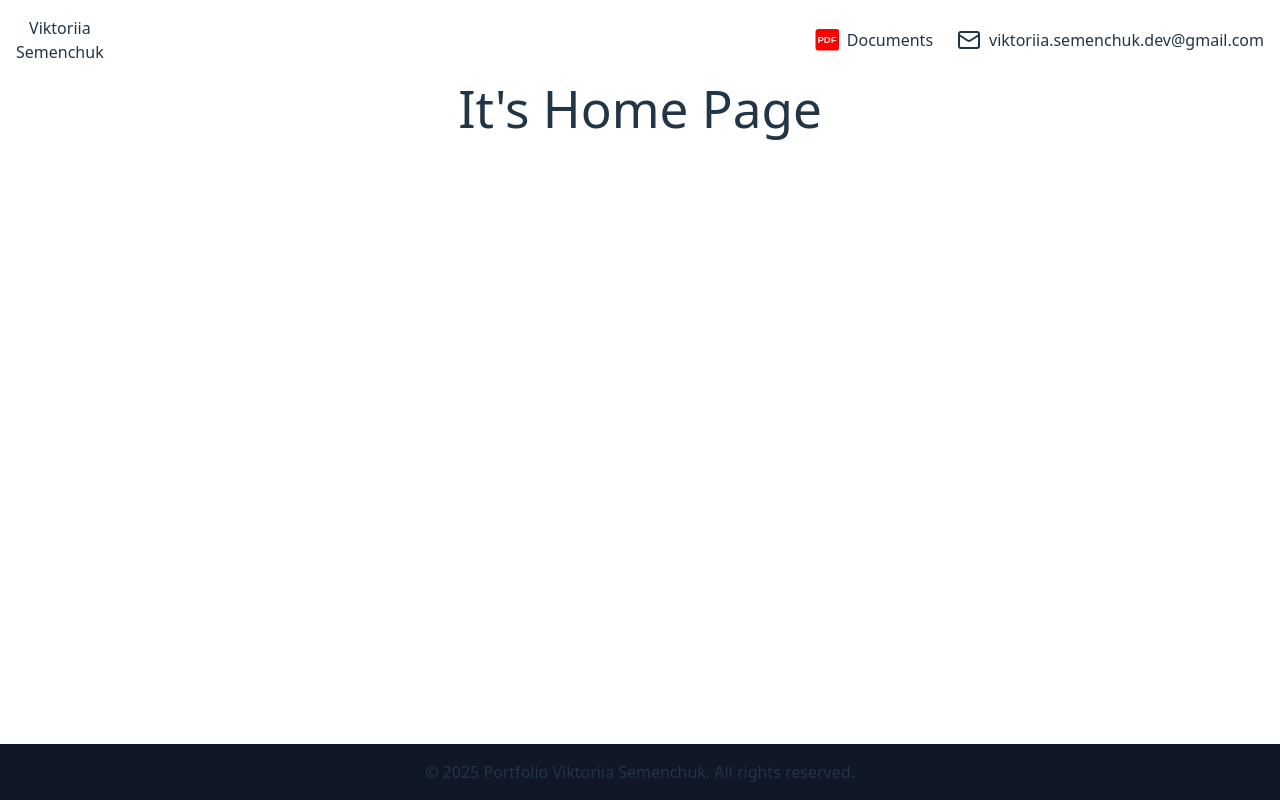
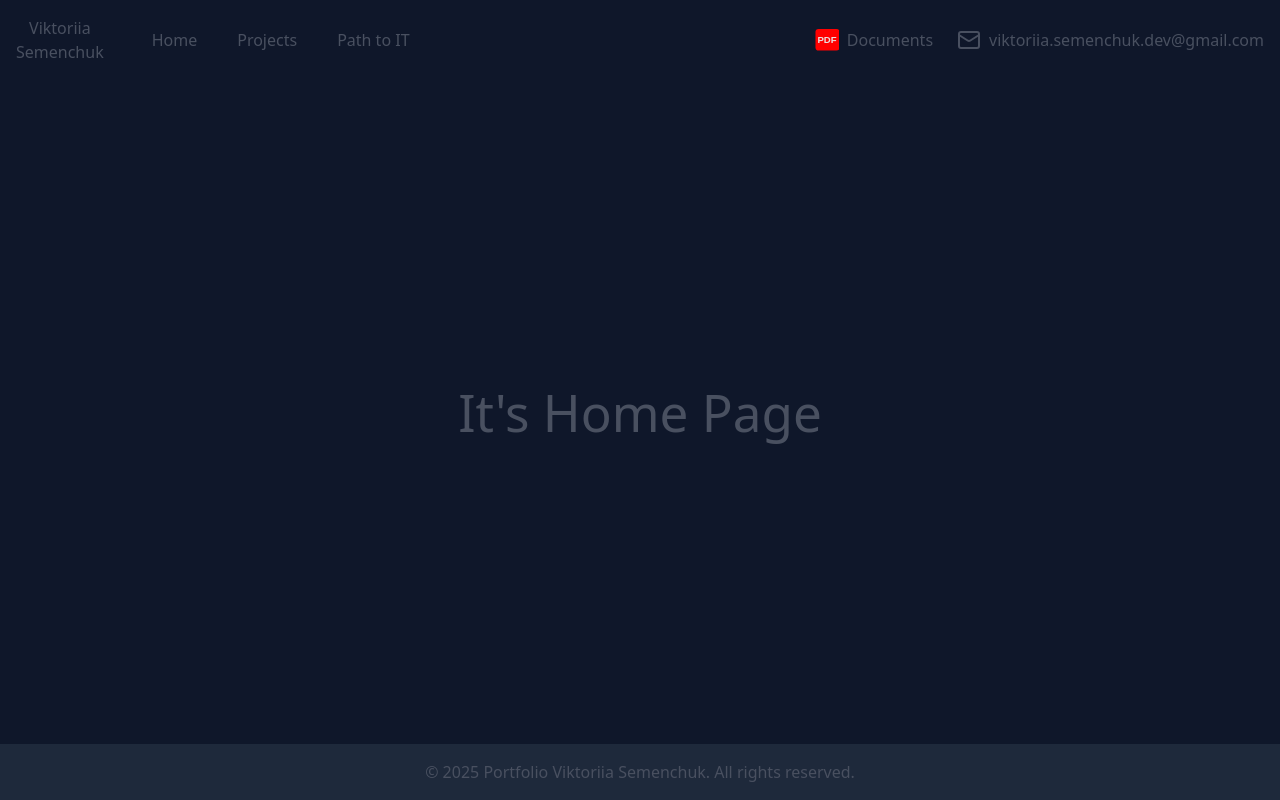
Before and after one commit to VikaSemenchuk/Portfolio, a React (Vite) app: page / in a window 1280 px wide. Built offline with nearby package versions, Linux system fonts and the light colour scheme.

Commit message:
STYLE: define color palette for light and dark themes

```diff
--- a/package.json
+++ b/package.json
@@ -29,7 +29,7 @@
     "eslint-plugin-react-refresh": "^0.4.19",
     "globals": "^15.15.0",
     "postcss": "^8.5.3",
-    "tailwindcss": "^4.1.4",
+    "tailwindcss": "^4.1.5",
     "typescript": "~5.7.2",
     "typescript-eslint": "^8.24.1",
     "vite": "^6.2.0",
--- a/src/components/Layout/Header/Navigation.tsx
+++ b/src/components/Layout/Header/Navigation.tsx
@@ -7,7 +7,7 @@ const Navigation = () => {
           <li>
             <Link
               to="/"
-              className="inline-block text-white font-semibold py-2 px-4 rounded hover:bg-blue-600"
+              className="inline-block font-semibold py-2 px-4 rounded "
             >
               Home
             </Link>
@@ -15,7 +15,7 @@ const Navigation = () => {
           <li>
             <Link
               to="/projects"
-              className="inline-block text-white font-semibold py-2 px-4 rounded hover:bg-blue-600"
+              className="inline-block font-semibold py-2 px-4 rounded "
             >
               Projects
             </Link>
@@ -23,7 +23,7 @@ const Navigation = () => {
           <li>
             <Link
               to="/path-to-it"
-              className="inline-block text-white font-semibold py-2 px-4 rounded hover:bg-blue-600"
+              className="inline-block font-semibold py-2 px-4 rounded "
             >
               Path to IT
             </Link>
--- a/src/components/Layout/Layout.tsx
+++ b/src/components/Layout/Layout.tsx
@@ -9,13 +9,13 @@ const Layout = () => {
       <>
         <Header />
         <Suspense fallback={<h1>Loading...</h1>}>
-                <main className="flex-1 container mx-auto px-4">
+          <main className="flex-1 flex items-center justify-center container mx-auto px-4">
             <Outlet />
           </main>
         </Suspense>
         <Footer />
       </>
-    )
+    );
 }
 
 export default Layout;
--- a/src/index.css
+++ b/src/index.css
@@ -1,13 +1,26 @@
 @import "tailwindcss";
 
 :root {
+
+  --primary: #1F2937;
+  --secondary: #4B5563;
+  --background: #0F172A;
+  --header: #1E293B;
+  --footer: #1E293B;
+  --card: #1E293B;
+  --text: #F8FAFC;
+  --accent: #60A5FA;
+
   font-family: system-ui, Avenir, Helvetica, Arial, sans-serif;
   line-height: 1.5;
   font-weight: 400;
 
   color-scheme: light dark;
-  color: rgba(255, 255, 255, 0.87);
-  background-color: #242424;
+  /* color: rgba(255, 255, 255, 0.87); */
+  /* background-color: #242424; */
+  /* background-color:#2D3748; */
+
+
 
   font-synthesis: none;
   text-rendering: optimizeLegibility;
@@ -18,16 +31,30 @@
   margin: 0 auto;
   padding: 0;
   text-align: center;
+  transition: background-color 0.3s ease, color 0.3s ease;
+}
+body {
+  background-color: var(--background);
+  color: var(--text);
+
 }
 
-/* a {
+header{
+  background-color: var(--header);
+
+}
+
+footer {
+  background-color: var(--footer);
+}
+a {
   font-weight: 500;
-  color: #646cff;
-  text-decoration: inherit;
+  color: --text
+  /* text-decoration: inherit; */
   }
   a:hover {
-    color: #535bf2;
-    } */
+    color: var(--accent);
+    }
 
 
 h1 {
@@ -42,12 +69,12 @@ button {
   font-size: 1em;
   font-weight: 500;
   font-family: inherit;
-  background-color: #1a1a1a;
+  background-color: var(--accent);
   cursor: pointer;
   transition: border-color 0.25s;
 }
 button:hover {
-  border-color: #646cff;
+  border-color: var(--accent);
 }
 button:focus,
 button:focus-visible {
@@ -56,9 +83,18 @@ button:focus-visible {
 
 @media (prefers-color-scheme: light) {
   :root {
-    color: #213547;
-    background-color: #ffffff;
+    --primary: #1F2937
+    --secondary: #4B5563
+
+    --background: #F7FAFC;
+    --header: #E3F2F8
+    --footer: #E0E9F3;
+    --card: #FFFFFF;
+    --text: #495060;
+    --accent: #3B82F6;
   }
+
+
   a:hover {
     color: #747bff;
   }
--- /dev/null
+++ b/tailwind.config.ts
@@ -0,0 +1,10 @@
+
+import { defineConfig } from "vite";
+import tailwindcss from "@tailwindcss/vite";
+import type { Config } from 'tailwindcss';
+
+export default defineConfig({
+  plugins: [
+    tailwindcss(),
+  ],
+});
```
Also changed, not shown: 1 other file (tests, documents, lock files or other folders). Lines whose indentation alone changed are shown as unchanged.
